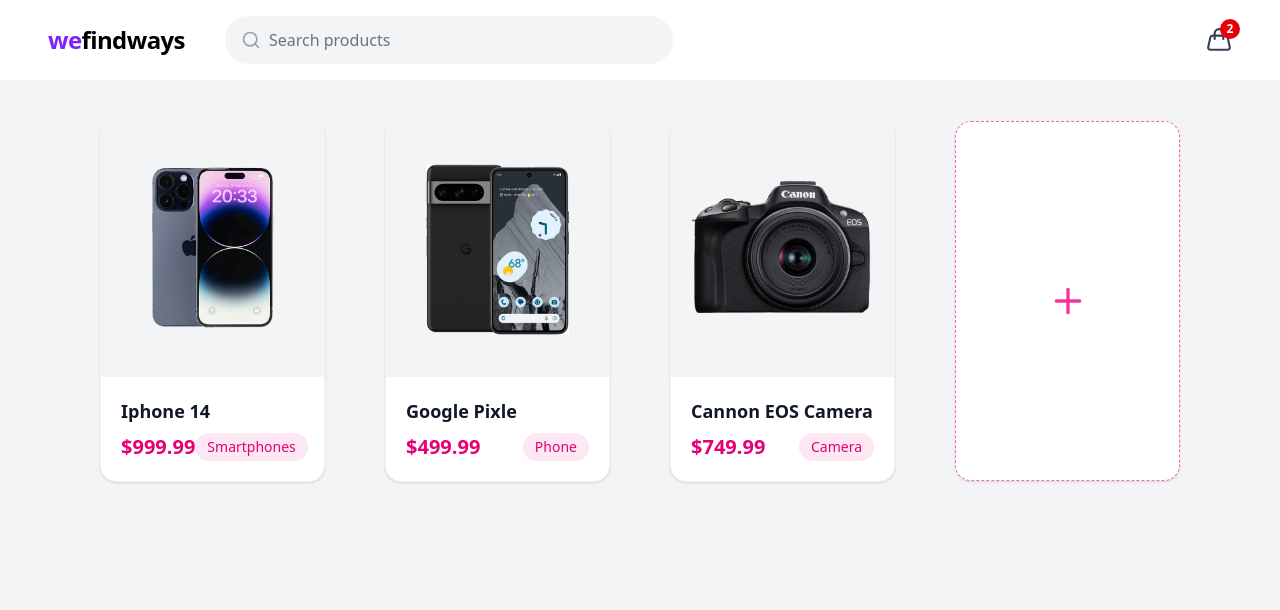
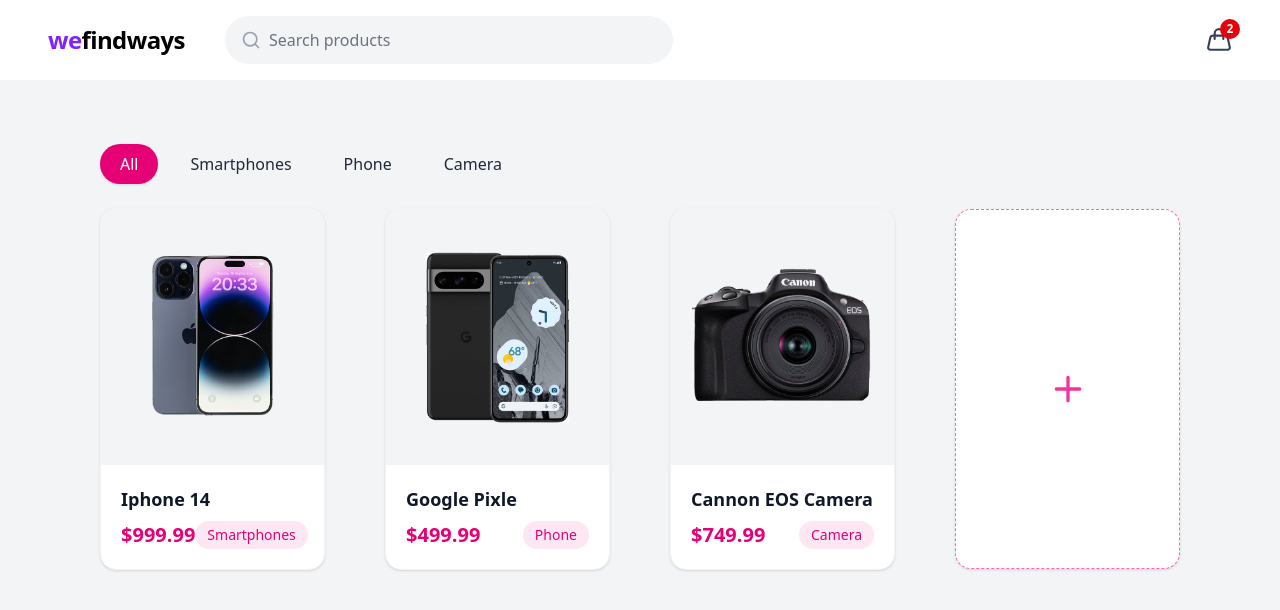
Before and after one commit to wefindways/React-Practice-App, a React (Vite) app: page / in a window 1280 px wide. Shown: the top 610 px of the page. Built offline with nearby package versions, Linux system fonts and the light colour scheme.

Commit message:
feat: add category filter component for products

```diff
--- /dev/null
+++ b/src/component/Category.jsx
@@ -0,0 +1,38 @@
+import { useState } from "react";
+
+const Category = ({ combinedProducts, setSelectedCategory }) => {
+  const uniqueCategories = [
+    "All",
+    ...new Set(combinedProducts.map((product) => product.category)),
+  ];
+
+  const [active, setActive] = useState("All");
+
+  return (
+    <>
+      <div className="flex items-center justify-between py-6">
+        <div className="flex items-center gap-3 flex-wrap">
+          {uniqueCategories.map((category, index) => (
+            <button
+              key={index}
+              onClick={() => {
+                setSelectedCategory(category);
+                setActive(category);
+              }}
+              className={`px-5 py-2 rounded-full font-medium transition-all duration-200 cursor-pointer
+              ${
+                active === category
+                  ? "bg-pink-600 text-white shadow-sm"
+                  : "bg-gray-100 text-gray-800 hover:bg-gray-200"
+              }`}
+            >
+              {category}
+            </button>
+          ))}
+        </div>
+      </div>
+    </>
+  );
+};
+
+export default Category;
--- a/src/component/ProductCard.jsx
+++ b/src/component/ProductCard.jsx
@@ -1,6 +1,10 @@
-  const ProductCard = ({ product }) => {
+
+
+const ProductCard = ({ filteredProducts }) => {
   return (
-      <div className="w-full h-full max-w-full">
+    <>
+      {filteredProducts.map((product, index) => (
+        <div key={index} className="w-full h-full max-w-full">
           <div className="group bg-white rounded-2xl shadow-sm hover:shadow-xl border border-gray-100 transition-all duration-300 overflow-hidden flex flex-col">
             {/* Product Image */}
             <div className="relative w-full h-64 bg-gray-100 overflow-hidden">
@@ -29,6 +33,8 @@
             </div>
           </div>
         </div>
+      ))}
+    </>
   );
 };
 
--- a/src/pages/Home.jsx
+++ b/src/pages/Home.jsx
@@ -5,17 +5,55 @@
 import { useState } from "react";
 import { useProduct } from "../hooks/ProductContext";
 import dynamicProducts from "../hooks/useDynamic";
+import Category from "../component/Category";
 
 const Home = () => {
   const [open, setOpen] = useState(false);
   const { product, handleAddProduct } = useProduct();
+  const [selectedCategory, setSelectedCategory] = useState("All");
 
   const combinedProducts = [...dynamicProducts, ...product];
 
+  const filteredProducts =
+    selectedCategory === "All"
+      ? combinedProducts
+      : combinedProducts.filter(
+          (product) =>
+            product.category.toLowerCase() === selectedCategory.toLowerCase()
+        );
+
   return (
     <Layout>
-      {/* Modal */}
       <div className="min-h-screen bg-gray-100 py-10 px-10 md:px-25">
+        <Category
+          combinedProducts={combinedProducts}
+          setSelectedCategory={setSelectedCategory}
+        />
+
+        {/* Product card(s) */}
+        <div className="grid grid-cols-1 md:grid-cols-2 lg:grid-cols-4 gap-10 xl:gap-15 place-items-center">
+          <ProductCard
+            combinedProducts={combinedProducts}
+            setOpen={setOpen}
+            filteredProducts={filteredProducts}
+          />
+
+          <div
+            onClick={() => setOpen(true)}
+            className={`${
+              selectedCategory === "All"
+                ? "group h-90 w-full bg-white rounded-2xl shadow-sm hover:shadow-xl border border-dashed border-pink-400 transition-all duration-300 flex items-center justify-center cursor-pointer"
+                : "hidden"
+            }`}
+          >
+            <Plus
+              size={40}
+              className="text-pink-500 group-hover:scale-110 group-active:scale-100 transition"
+            />
+          </div>
+        </div>
+
+        {/* Modal */}
         {open && (
           <div className="fixed inset-0 bg-black/50 flex justify-center items-center z-50">
             <Modal
@@ -25,23 +63,6 @@
             />
           </div>
         )}
-
-        {/* Product card(s) */}
-        <div className="grid grid-cols-1 md:grid-cols-2 lg:grid-cols-4 gap-10 xl:gap-15 place-items-center">
-          {combinedProducts.map((product, index) => (
-            <ProductCard key={index} product={product} setOpen={setOpen} />
-          ))}
-
-          <div
-            onClick={() => setOpen(true)}
-            className="group h-90 w-full bg-white rounded-2xl shadow-sm hover:shadow-xl border border-dashed border-pink-400 transition-all duration-300 flex items-center justify-center cursor-pointer"
-          >
-            <Plus
-              size={40}
-              className="text-pink-500 group-hover:scale-110 group-active:scale-100 transition"
-            />
-          </div>
-        </div>
       </div>
     </Layout>
   );
```
Lines whose indentation alone changed are shown as unchanged.
